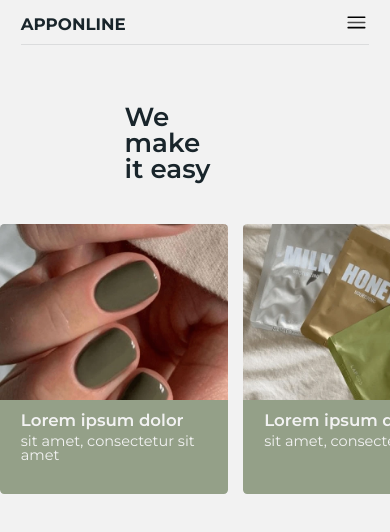
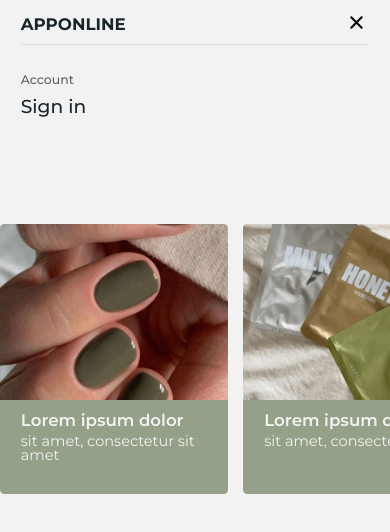
Before and after one commit to zeroWiNNeR/reserve-me, a Vue app in the folder frontend/: page / in a window 390 px wide. Both pictures are taken after a click on the button 356 px from the left and 24 px from the top of the page. Shown: the top 532 px of the page. Built offline with nearby package versions, Linux system fonts and the light colour scheme; the HTML template or start-up script is replaced by a standard one.

Commit message:
add mobile menu in header

```diff
--- a/frontend/src/components/base/base-header.vue
+++ b/frontend/src/components/base/base-header.vue
@@ -16,8 +16,8 @@
         </li>
       </ul>
     </nav>
-    <button v-if="isMobile" class="navigation__burger" @click="togglePopupMobileMenu({ status: true })">
-      <v-icon icon="burger" />
+    <button v-if="isMobile" class="navigation__burger" @click="menuHandler">
+      <v-icon :icon="popupMobileMenu.status ? 'close' : 'burger'" />
     </button>
   </div>
 </template>
@@ -34,7 +34,11 @@ const isAuth = ref(false)
 const popupsStore = usePopupStore()
 const { popupMobileMenu } = storeToRefs(popupsStore)
 const { isMobile, isTabletDesktop } = storeToRefs(useMediaQueriesStore())
-console.log(popupMobileMenu)
+const menuHandler = () => {
+  popupMobileMenu.value.status === false
+    ? togglePopupMobileMenu({ status: true })
+    : togglePopupMobileMenu({ status: false })
+}
 </script>
 
 <style lang="scss" scoped>
--- a/frontend/src/components/icons/AppIcons.vue
+++ b/frontend/src/components/icons/AppIcons.vue
@@ -56,6 +56,9 @@
         <path opacity="0.7" d="M20 12H4" stroke="black" stroke-width="1.5" stroke-linecap="round"/>
         <path d="M20 17H4" stroke="currentColor" stroke-width="1.5" stroke-linecap="round"/>
       </symbol>
+      <symbol id="icon-close" viewBox="0 0 24 24">
+        <path d="M7 7L17 17M7 17L17 7" stroke="currentColor" stroke-width="2" stroke-linecap="round" stroke-linejoin="round"/>
+      </symbol>
     </svg>
   </div>
 </template>
--- a/frontend/src/components/popups/PopupMobileMenu.vue
+++ b/frontend/src/components/popups/PopupMobileMenu.vue
@@ -1,22 +1,66 @@
 <template>
-  <div :status="popupMobileMenu.status" class="popup-container" @click.self="togglePopupMobileMenu({ status: false })">
-    <div class="popup-wrapper">
-      <div class="popup popup-mobile-menu"></div>
-    </div>
+  <div
+    :status="popupMobileMenu.status"
+    class="mobile-menu-wrapper"
+    @click.self="togglePopupMobileMenu({ status: false })"
+  >
+    <nav class="mobile-menu">
+      <ul class="mobile-menu__list">
+        <span class="mobile-menu__list-title">Account</span>
+        <li v-if="!isAuth" class="mobile-menu__list-item">
+          <v-link url="auth">Sign in</v-link>
+        </li>
+        <li v-if="isAuth" class="mobile-menu__list-item">
+          <v-link url="profile">Profile</v-link>
+        </li>
+        <li v-if="isAuth" @click="logout" class="mobile-menu__list-item">Logout</li>
+      </ul>
+    </nav>
   </div>
 </template>
 
 <script setup>
+import { ref } from 'vue'
 import { storeToRefs } from 'pinia'
 import { usePopupStore } from '@/store/popups/popups'
 
 const popupStore = usePopupStore()
 const { togglePopupMobileMenu } = usePopupStore()
 const { popupMobileMenu } = storeToRefs(popupStore)
+
+const isAuth = ref(false)
+
+function logout() {
+  console.log('add method for logout')
+}
 </script>
 
 <style lang="scss" scoped>
-.popup-container {
+.mobile-menu-wrapper {
   position: absolute;
+  top: 0;
+  width: 100%;
+  height: 100vh;
+  background-color: $white;
+}
+.mobile-menu {
+  margin-top: 7rem;
+  padding: 0 2rem;
+  &__list {
+    &-title {
+      display: block;
+      margin-bottom: 0.5rem;
+      font-family: 'Montserrat Medium';
+      font-size: 1.2rem;
+      line-height: 120%;
+      opacity: 0.7;
+    }
+    &-item {
+      padding: 0.5rem 0;
+      font-family: 'Montserrat Medium';
+      font-size: 1.8rem;
+      line-height: 100%;
+    }
+  }
 }
 </style>
--- a/frontend/src/pages/auth/Auth.vue
+++ b/frontend/src/pages/auth/Auth.vue
@@ -3,7 +3,7 @@
     <div class="auth-wrapper">
       <div class="reg">
         <h1 class="reg__title">
-          Sign up /
+          {{ signType }} /
           <role-select @changeType="userType($event)" />
         </h1>
         <div v-if="signUpShow">
@@ -36,7 +36,7 @@
 </template>
 
 <script setup>
-import { ref } from 'vue'
+import { computed, ref } from 'vue'
 import FormRow from '@/components/rows/form-row.vue'
 import RoleSelect from '@/components/base/role-select.vue'
 
@@ -50,6 +50,7 @@ const userType = (type) => {
 const changeTabs = () => {
   signUpShow.value === false ? (signUpShow.value = true) : (signUpShow.value = false)
 }
+const signType = computed(() => (signUpShow.value === false ? 'Sign in' : 'Sign up'))
 </script>
 
 <style lang="scss" scoped>
```
